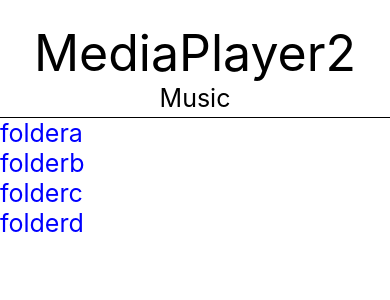
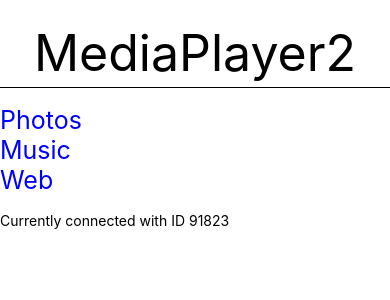
Before and after one commit to Simas2006/MediaPlayer2, a React Native app in the folder mp2-mobile-app/: screen / in a window 390 px wide. Shown: the top 300 px of the page. Built offline with nearby package versions, Linux system fonts and the light colour scheme.

Commit message:
Implement MainPage + fix readyTick this context

```diff
--- a/mp2-mobile-app/App.js
+++ b/mp2-mobile-app/App.js
@@ -7,15 +7,26 @@ export default class App extends React.Component {
     super();
     this.httpDevice = new HTTPDevice();
     this.state = {
-      component: "NavigationPage",
-      path: ["music"],
+      component: "MainPage",
+      path: [],
       items: [],
-      nextComponent: "MusicSelectPage"
+      nextComponent: ""
     }
   }
   render() {
-    if ( this.state.component == "MainPage" ) return null;
-    if ( this.state.component == "NavigationPage" ) {
+    if ( this.state.component == "MainPage" ) {
+      return (
+        <ScrollView>
+          <MainPage
+            path={this.state.path}
+            items={this.state.items}
+            nextComponent={this.state.nextComponent}
+            setParam={this._setParam.bind(this)}
+            httpDevice={this.httpDevice}
+          />
+        </ScrollView>
+      );
+    } else if ( this.state.component == "NavigationPage" ) {
       return (
         <ScrollView>
           <NavigationPage
@@ -70,6 +81,41 @@ class Button extends React.Component {
   }
 }
 
+class MainPage extends React.Component {
+  constructor() {
+    super();
+  }
+  render() {
+    return (
+      <View>
+        <Title text="" />
+        <Text>{"\n"}</Text>
+        <Button
+          text="Photos"
+          onPress={_ => this._openPage("photos")}
+          style={styles.blueText}
+        />
+        <Button
+          text="Music"
+          onPress={_ => this._openPage("music")}
+          style={styles.blueText}
+        />
+        <Button
+          text="Web"
+          onPress={_ => this._openPage("web")}
+          style={styles.blueText}
+        />
+        <Text>{`\nCurrently connected with ID ${this.props.httpDevice.connectionID}`}</Text>
+      </View>
+    );
+  }
+  _openPage(page) {
+    this.props.setParam("nextComponent",capitalizeFirstLetter(page) + "SelectPage");
+    this.props.setParam("path",[page]);
+    this.props.setParam("component","NavigationPage");
+  }
+}
+
 class NavigationPage extends React.Component {
   constructor() {
     super();
@@ -80,8 +126,7 @@ class NavigationPage extends React.Component {
     });
   }
   render() {
-    var path = this.props.path.join("/");
-    path = path.charAt(0).toUpperCase() + path.slice(1);
+    var path = capitalizeFirstLetter(this.props.path.join("/"));
     return (
       <View>
         <Title text={path} />
@@ -127,9 +172,7 @@ class MusicSelectPage extends React.Component {
     });
   }
   render() {
-    console.log(this.props.path);
-    var path = this.props.path.join("/");
-    path = path.charAt(0).toUpperCase() + path.slice(1);
+    var path = capitalizeFirstLetter(this.props.path.join("/"));
     return (
       <View>
         <Title text={path} />
@@ -145,7 +188,7 @@ class MusicSelectPage extends React.Component {
         }
         <View style={styles.hr} />
         <Button
-          text={this._getState().charAt(0).toUpperCase() + this._getState().slice(1) + " All"}
+          text={capitalizeFirstLetter(this._getState()) + " All"}
           onPress={_ => this._toggleAll()}
           style={styles.normalText}
         />
@@ -196,12 +239,14 @@ class MusicSelectPage extends React.Component {
 
 class HTTPDevice { // mock device ONLY
   constructor() {
+    this.connectionID = 91823;
     this.readyTick = 0;
-    setInterval(function() {
+    setInterval(_ => {
       this.readyTick = Math.max(this.readyTick - 1,0);
     },1);
   }
   transmit(message,callback) {
+    //console.log(this.readyTick);
     message = message.split(" ");
     if ( message[0] == "LIST" ) {
       callback(["foldera","folderb","folderc","folderd"]);
@@ -213,6 +258,10 @@ class HTTPDevice { // mock device ONLY
       callback("ok");
     }
   }
+}
+
+function capitalizeFirstLetter(s) {
+  return s.charAt(0).toUpperCase() + s.slice(1);
 }
 
 var styles = StyleSheet.create({
```
